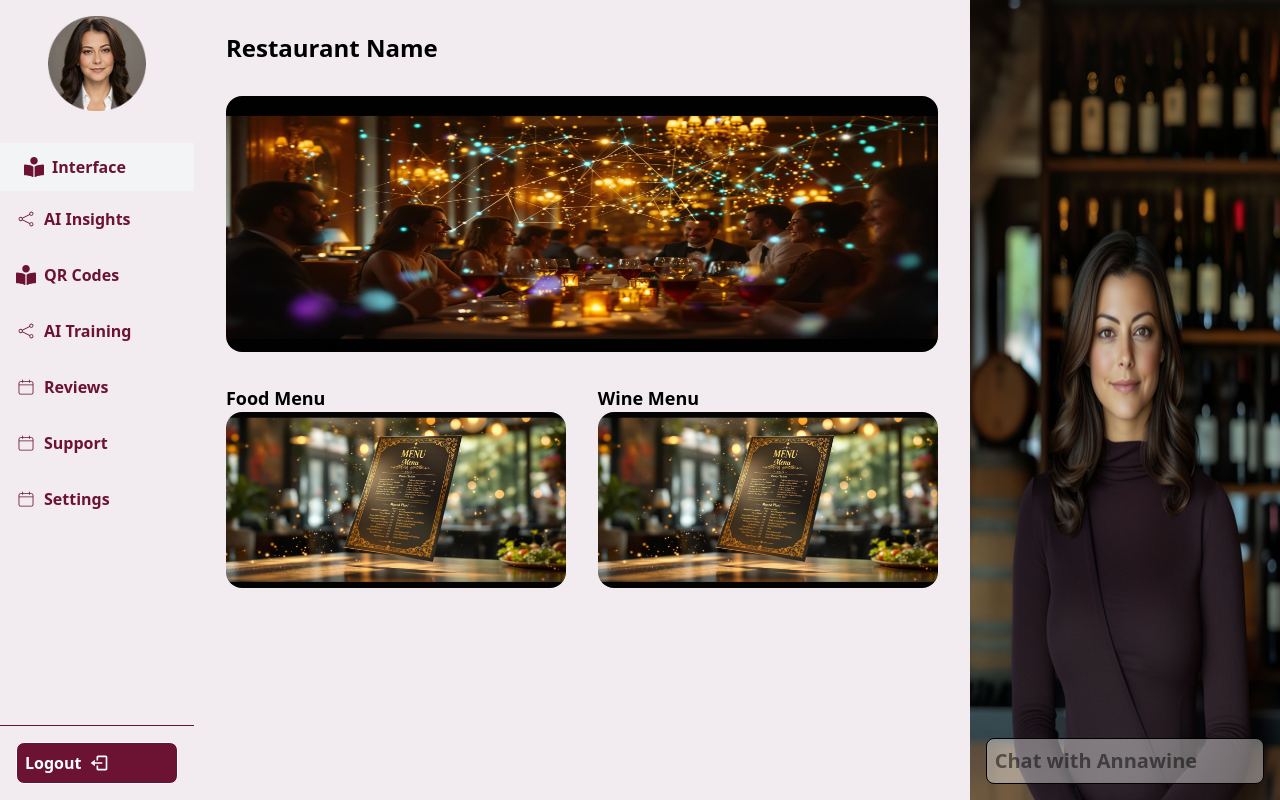
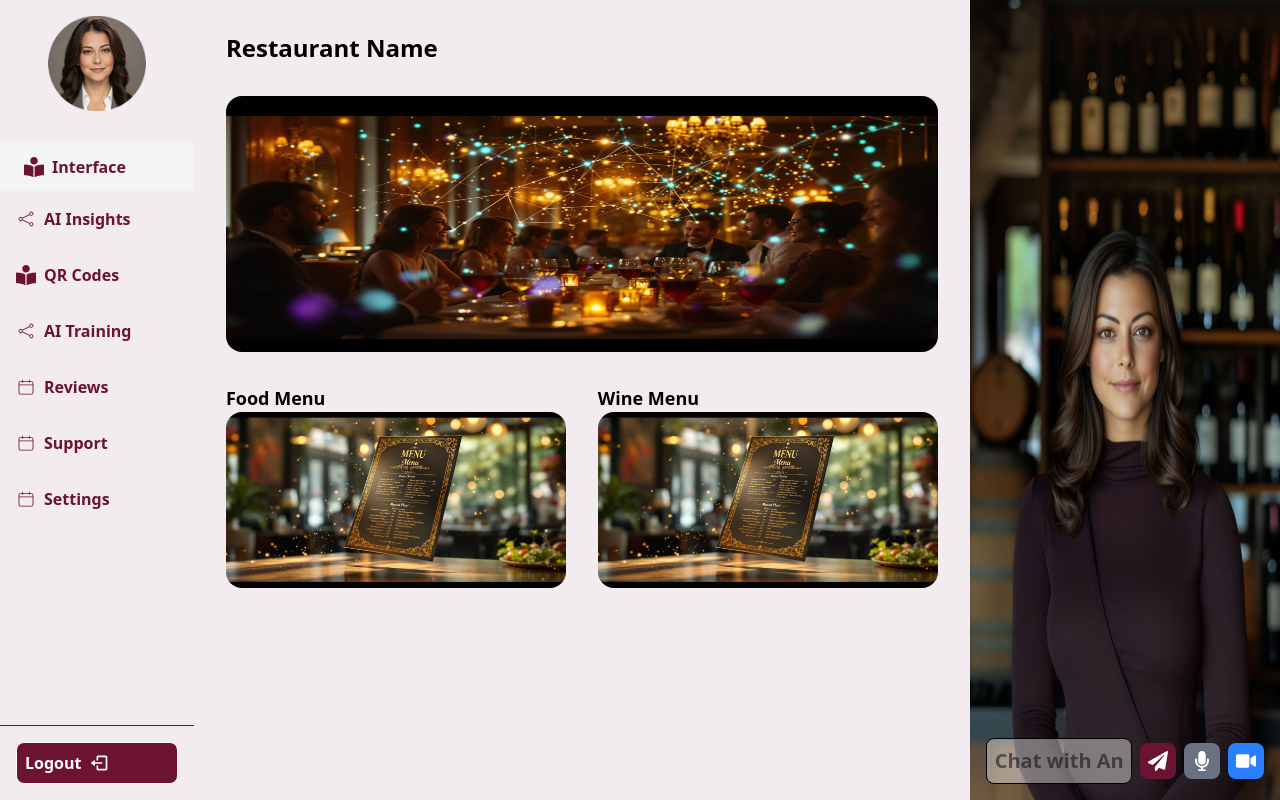
Before and after one commit to PeaceOloruntoba/nikita, a React (Vite) app: page /interface in a window 1280 px wide. Built offline with nearby package versions, Linux system fonts and the light colour scheme; no server answers.

Commit message:
Update Ai.jsx

```diff
--- a/src/components/ui/Ai.jsx
+++ b/src/components/ui/Ai.jsx
@@ -1,17 +1,176 @@
-import React from "react";
+import React, { useState, useRef } from "react";
 import { annawine } from "../../assets";
+import axiosInstance from "../../utils/axiosConfig";
+import { toast } from "sonner";
+import {
+  FaMicrophone,
+  FaMicrophoneSlash,
+  FaVideo,
+  FaPaperPlane,
+} from "react-icons/fa";
 
 export default function Ai() {
+  const [message, setMessage] = useState("");
+  const [response, setResponse] = useState("");
+  const [isRecording, setIsRecording] = useState(false);
+  const mediaRecorder = useRef(null);
+  const audioChunks = useRef([]);
+  const audioContext = useRef(null);
+  const audioSource = useRef(null);
+
+  const handleInputChange = (e) => {
+    setMessage(e.target.value);
+  };
+
+  const handleSendMessage = async () => {
+    try {
+      const resp = await axiosInstance.post("/chat", { message });
+      setResponse(resp.data.data.response);
+      setMessage("");
+    } catch (error) {
+      toast.error("Failed to send message.");
+      console.error("Error sending message:", error);
+    }
+  };
+
+  const startRecording = async () => {
+    try {
+      const stream = await navigator.mediaDevices.getUserMedia({ audio: true });
+      mediaRecorder.current = new MediaRecorder(stream);
+      mediaRecorder.current.ondataavailable = (event) => {
+        if (event.data.size > 0) {
+          audioChunks.current.push(event.data);
+        }
+      };
+      mediaRecorder.current.onstop = () => {
+        const audioBlob = new Blob(audioChunks.current, { type: "audio/wav" });
+        sendAudio(audioBlob);
+        audioChunks.current = [];
+      };
+      mediaRecorder.current.start();
+      setIsRecording(true);
+    } catch (error) {
+      toast.error("Failed to start recording.");
+      console.error("Error starting recording:", error);
+    }
+  };
+
+  const stopRecording = () => {
+    if (mediaRecorder.current) {
+      mediaRecorder.current.stop();
+      setIsRecording(false);
+    }
+  };
+
+  const sendAudio = async (audioBlob) => {
+    const formData = new FormData();
+    formData.append("audio", audioBlob, "audio.wav");
+
+    try {
+      const resp = await axiosInstance.post("/chat", formData, {
+        headers: {
+          "Content-Type": "multipart/form-data",
+        },
+      });
+      setResponse(resp.data.data.response);
+    } catch (error) {
+      toast.error("Failed to send audio.");
+      console.error("Error sending audio:", error);
+    }
+  };
+
+  const handleVideoChat = async () => {
+    try {
+      const stream = await navigator.mediaDevices.getUserMedia({
+        audio: true,
+        video: true,
+      });
+
+      audioContext.current = new AudioContext();
+      audioSource.current =
+        audioContext.current.createMediaStreamSource(stream);
+
+      const responseStream = await axiosInstance.post("/chat", null, {
+        responseType: "stream",
+      });
+
+      const audioDestination =
+        audioContext.current.createMediaStreamDestination();
+      audioSource.current.connect(audioDestination);
+
+      const audioReader = responseStream.data.getReader();
+
+      const processAudio = async () => {
+        const { done, value } = await audioReader.read();
+        if (done) return;
+        audioContext.current.decodeAudioData(value.buffer, (buffer) => {
+          const source = audioContext.current.createBufferSource();
+          source.buffer = buffer;
+          source.connect(audioContext.current.destination);
+          source.start();
+        });
+        processAudio();
+      };
+      processAudio();
+    } catch (error) {
+      toast.error("Failed to start video chat.");
+      console.error("Error starting video chat:", error);
+    }
+  };
+
   return (
     <div className="h-screen flex items-center justify-center text-xl font-semibold relative">
       <img src={annawine} alt="" className="w-full h-full" />
       <div className="absolute w-full bottom-0">
         <div className="bg-transparent p-4 w-full">
-          <input
-            type="text"
-            placeholder="Chat with Annawine"
-            className="w-full bg-white/40 border border-primary outline-none rounded-lg p-2"
-          />
+          {/* Chat Messages Display */}
+          <div className="mb-4 max-h-60 overflow-y-auto">
+            {response && (
+              <div className="bg-white/40 p-2 rounded-lg mb-2">{response}</div>
+            )}
+          </div>
+
+          {/* Input Area */}
+          <div className="flex items-center space-x-2">
+            <input
+              type="text"
+              placeholder="Chat with Annawine"
+              className="w-full bg-white/40 border border-primary outline-none rounded-lg p-2"
+              value={message}
+              onChange={handleInputChange}
+            />
+            <button
+              onClick={handleSendMessage}
+              className="bg-primary text-white p-2 rounded-lg"
+              aria-label="Send"
+            >
+              <FaPaperPlane />
+            </button>
+            {isRecording ? (
+              <button
+                onClick={stopRecording}
+                className="bg-red-500 text-white p-2 rounded-lg"
+                aria-label="Stop Recording"
+              >
+                <FaMicrophoneSlash />
+              </button>
+            ) : (
+              <button
+                onClick={startRecording}
+                className="bg-gray-500 text-white p-2 rounded-lg"
+                aria-label="Start Recording"
+              >
+                <FaMicrophone />
+              </button>
+            )}
+            <button
+              onClick={handleVideoChat}
+              className="bg-blue-500 text-white p-2 rounded-lg"
+              aria-label="Start Video Chat"
+            >
+              <FaVideo />
+            </button>
+          </div>
         </div>
       </div>
     </div>
```
